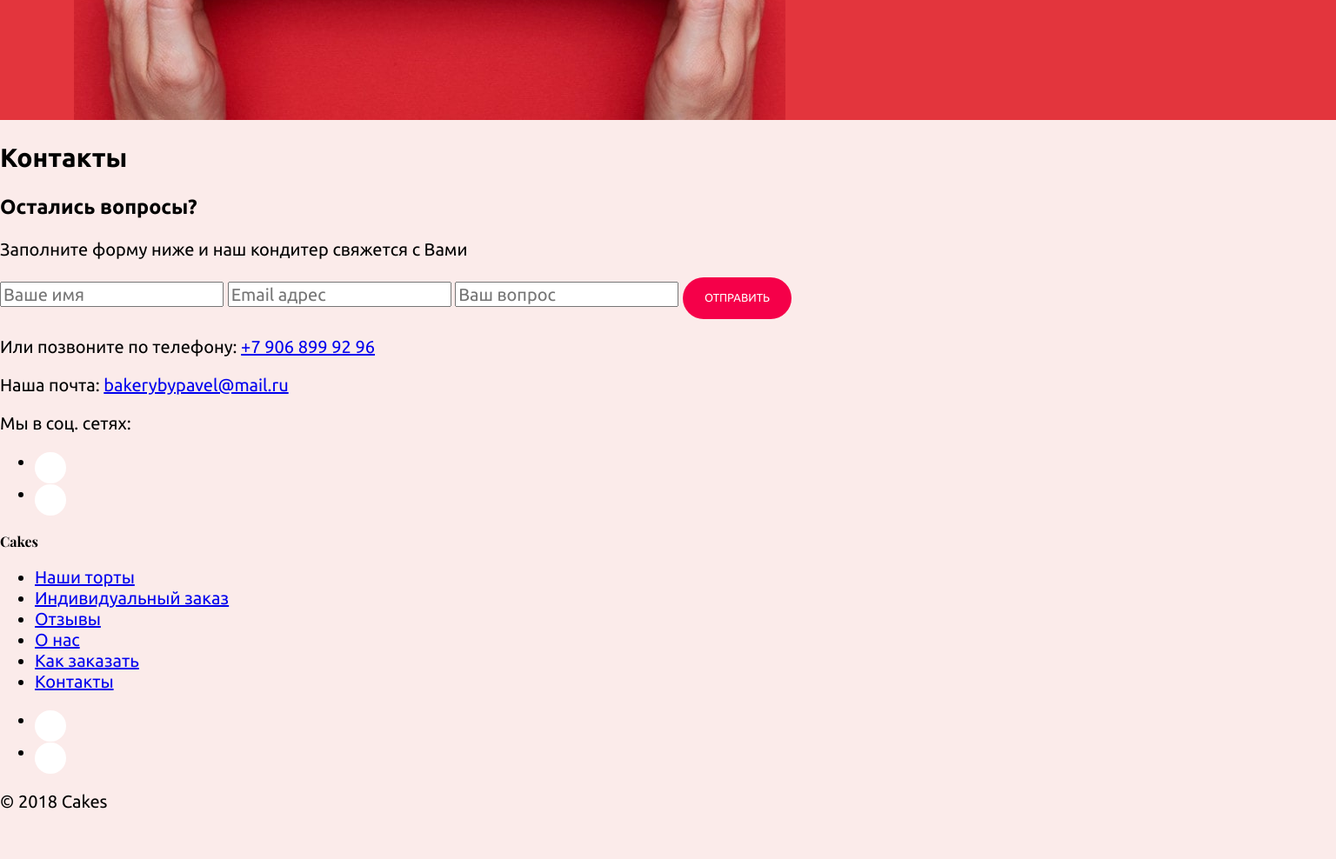
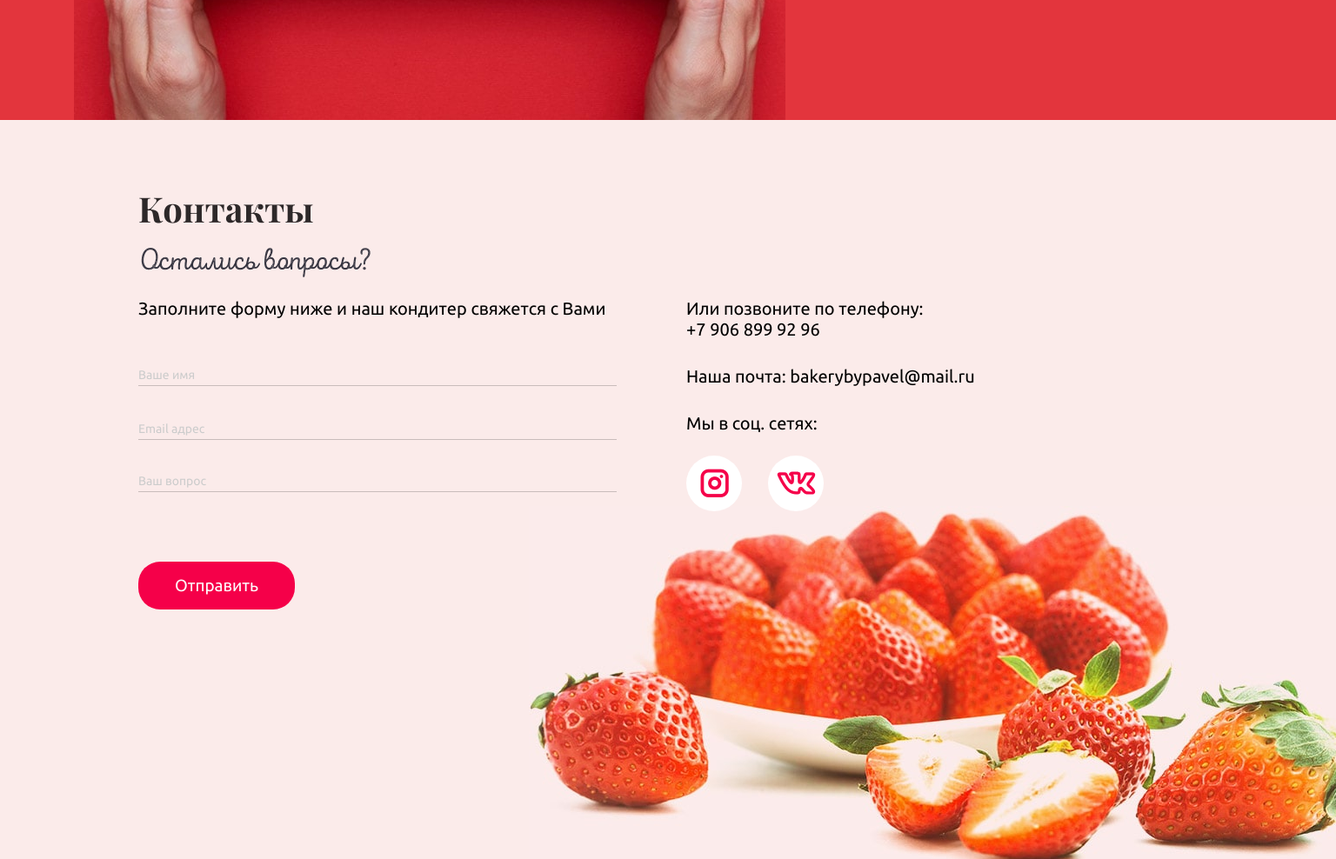
Before and after one commit to f0ll0wthewhiterabbit/custom-cakes, a plain HTML site: page index.html in a window 1536 px wide. Shown: the part 8220-9208 px from the top of the page at 87% size. Before the commit the page ends 9174 px from the top, so only its background shows below. Drawn offline with Linux system fonts and the light colour scheme; files whose address does not match are found by name; a web font is replaced by a local one.

Commit message:
Style contacts section

```diff
--- a/css/style.css
+++ b/css/style.css
@@ -2733,6 +2733,19 @@ img {
   font-size: 16px;
 }
 
+.social-links__item--large .social-links__link {
+  width: 64px;
+  height: 64px;
+}
+
+.social-links__item--large .social-links__link--instagram:before {
+  font-size: 31px;
+}
+
+.social-links__item--large .social-links__link--vk:before {
+  font-size: 25px;
+}
+
 /* advantages */
 .advantages {
   padding-top: 40px;
@@ -3111,6 +3124,7 @@ img {
 
   .order-instruction::before {
     position: absolute;
+    z-index: -1;
     bottom: 0;
     left: 50%;
 
@@ -3126,6 +3140,7 @@ img {
     background-repeat: no-repeat;
     background-position: center;
   }
+
   .order-instruction__container {
     padding: 55px 48px 65px 329px;
 
@@ -3163,6 +3178,7 @@ img {
   .order-instruction::before {
     display: none;
   }
+
   .order-instruction__container {
     min-width: 1366px;
     padding: 125px 74px 185px 830px;
@@ -3206,3 +3222,316 @@ img {
     font-size: 20px;
   }
 }
+
+/* contacts */
+.contacts__container {
+  max-width: 768px;
+  margin-right: auto;
+  margin-left: auto;
+  padding: 38px 20px 50px;
+}
+
+.contacts__title {
+  margin-top: 0;
+  margin-bottom: 15px;
+
+  text-align: center;
+}
+
+.contacts__subtitle {
+  margin-top: 0;
+  margin-bottom: 10px;
+
+  color: #32313d;
+
+  font-family: "IntroScriptR", cursive;
+  font-size: 22px;
+  font-weight: normal;
+  line-height: 1.2;
+}
+
+.contacts__instruction {
+  margin-top: 0;
+  margin-bottom: 8px;
+
+  color: #000000;
+
+  font-family: "Ubuntu", "Verdana", sans-serif;
+  font-size: 14px;
+  font-weight: normal;
+  font-style: normal;
+  line-height: 1.2;
+}
+
+.contacts__form {
+  margin-bottom: 30px;
+}
+
+.contacts__info {
+  margin-top: 0;
+  margin-bottom: 20px;
+
+  color: #000000;
+
+  font-family: "Ubuntu", "Verdana", sans-serif;
+  font-size: 14px;
+  font-weight: normal;
+  font-style: normal;
+  line-height: 1.2;
+}
+
+.contacts__info:last-of-type {
+  margin-bottom: 10px;
+}
+
+.contacts__link {
+  text-decoration: none;
+
+  color: #000000;
+
+  font-family: "Ubuntu", "Verdana", sans-serif;
+  font-size: 14px;
+  font-weight: normal;
+  font-style: normal;
+  line-height: 1.2;
+}
+
+.contacts__link:hover,
+.contacts__link:focus,
+.contacts__link:active {
+  text-decoration: underline;
+}
+
+.contacts__social-links {
+  display: flex;
+
+  margin: 0;
+
+  align-items: center;
+}
+
+.contacts__social-links-item {
+  margin-right: 30px;
+}
+
+.contacts__social-links-item:last-child {
+  margin-right: 0;
+}
+
+@media (min-width: 768px) {
+  .contacts {
+    position: relative;
+  }
+
+  .contacts::before {
+    position: absolute;
+    z-index: -1;
+    bottom: 0;
+    left: 50%;
+
+    display: block;
+
+    width: 586px;
+    height: 259px;
+
+    content: "";
+    transform: translateX(-60px);
+
+    background-image: url("/images/contacts-bg-tablet.jpg");
+    background-repeat: no-repeat;
+    background-position: center;
+  }
+
+  .contacts__container {
+    display: flex;
+
+    padding: 48px 48px 110px;
+
+    flex-wrap: wrap;
+  }
+
+  .contacts__title {
+    width: 100%;
+
+    text-align: left;
+  }
+
+  .contacts__subtitle {
+    width: 100%;
+    margin-bottom: 20px;
+  }
+
+  .contacts__form-wrapper {
+    width: 347px;
+    margin-right: 61px;
+  }
+
+  .contacts__instruction {
+    margin-bottom: 15px;
+    padding-right: 30px;
+  }
+
+  .contacts__form {
+    margin-bottom: 0;
+  }
+
+  .contacts__links-wrapper {
+    width: 264px;
+  }
+
+  .contacts__info:last-of-type {
+    margin-bottom: 20px;
+  }
+}
+
+@media (min-width: 1366px) {
+  .contacts::before {
+    width: 929px;
+    height: 416px;
+
+    transform: translateX(-160px);
+
+    background-image: url("/images/contacts-bg-desktop.jpg");
+  }
+
+  .contacts__container {
+    max-width: 1366px;
+    padding: 78px 74px 297px;
+  }
+
+  .contacts__title {
+    width: 100%;
+
+    text-align: left;
+  }
+
+  .contacts__subtitle {
+    margin-bottom: 22px;
+
+    font-size: 35px;
+  }
+
+  .contacts__form-wrapper {
+    width: 550px;
+    margin-right: 80px;
+  }
+
+  .contacts__instruction {
+    margin-bottom: 50px;
+    padding-right: 0;
+
+    font-size: 20px;
+  }
+
+  .contacts__links-wrapper {
+    width: 420px;
+  }
+
+  .contacts__info {
+    margin-bottom: 30px;
+
+    font-size: 20px;
+  }
+
+  .contacts__info:last-of-type {
+    margin-bottom: 25px;
+  }
+
+  .contacts__link {
+    font-size: 20px;
+  }
+}
+
+/* contact-form */
+.contact-form {
+  text-align: center;
+}
+
+.contact-form__input,
+.contact-form__textarea {
+  width: 100%;
+  padding: 15px 10px;
+
+  border: none;
+  border-radius: 3px;
+  background-color: #ffffff;
+
+  font-family: "Ubuntu", "Verdana", sans-serif;
+  font-size: 14px;
+  font-weight: normal;
+  font-style: normal;
+  line-height: 1.2;
+}
+
+.contact-form__input {
+  height: 50px;
+  margin-bottom: 10px;
+}
+
+.contact-form__textarea {
+  height: 120px;
+  margin-bottom: 20px;
+}
+
+.contact-form__input--question {
+  display: none;
+}
+
+.contact-form__input::placeholder,
+.contact-form__textarea::placeholder {
+  color: #cccccc;
+}
+
+.contact-form__submit {
+  width: 180px;
+
+  text-transform: capitalize;
+
+  font-size: 14px;
+}
+
+@media (min-width: 768px) {
+  .contact-form {
+    text-align: left;
+  }
+
+  .contact-form__textarea {
+    margin-bottom: 30px;
+  }
+
+  .contact-form__submit {
+    width: 160px;
+  }
+}
+
+@media (min-width: 1366px) {
+  .contact-form__input,
+  .contact-form__textarea {
+    padding: 5px 0;
+
+    border-bottom: 1px solid #c9bcbb;
+    border-radius: 0;
+    background-color: transparent;
+  }
+
+  .contact-form__input {
+    height: 25px;
+    margin-bottom: 35px;
+  }
+
+  .contact-form__input--question {
+    display: block;
+
+    margin-bottom: 80px;
+  }
+
+  .contact-form__textarea {
+    display: none;
+  }
+
+  .contact-form__submit {
+    width: 180px;
+
+    font-size: 19px;
+  }
+}
--- a/index.html
+++ b/index.html
@@ -684,10 +684,11 @@
       </section>
 
       <section class="contacts">
-        <h2 class="contacts__title">Контакты</h2>
+        <div class="contacts__container">
+          <h2 class="contacts__title section-title">Контакты</h2>
           <h3 class="contacts__subtitle">Остались вопросы?</h3>
           <div class="contacts__form-wrapper">
-          <p class="contacts__info">
+            <p class="contacts__instruction">
               Заполните форму ниже и наш кондитер свяжется с Вами
             </p>
             <form class="contacts__form contact-form">
@@ -705,10 +706,15 @@
               />
               <input
                 type="text"
-              class="contact-form__input"
+                class="contact-form__input contact-form__input--question"
+                name="question"
+                placeholder="Ваш вопрос"
+              />
+              <textarea
+                class="contact-form__textarea"
                 name="message"
                 placeholder="Ваш вопрос"
-            />
+              ></textarea>
               <button class="contact-form__submit button" type="submit">
                 Отправить
               </button>
@@ -728,13 +734,24 @@
               >
             </p>
             <p class="contacts__info">Мы в соц. сетях:</p>
-          <div class="contacts__social-links social-links">
-            <ul class="social-links__list">
-              <li class="social-links__item social-links__item--large">
-                <a href="#" class="social-links__link">Мы в Инстаграме</a>
+            <ul class="contacts__social-links social-links">
+              <li
+                class="social-links__item social-links__item--large contacts__social-links-item"
+              >
+                <a
+                  href="#"
+                  class="social-links__link social-links__link--instagram icon-instagram"
+                  >Павел в Инстаграме</a
+                >
               </li>
-              <li class="social-links__item social-links__item--large">
-                <a href="#" class="social-links__link">Мы в Вконтакте</a>
+              <li
+                class="social-links__item social-links__item--large contacts__social-links-item"
+              >
+                <a
+                  href="#"
+                  class="social-links__link social-links__link--vk icon-vk"
+                  >Павел в Вконтакте</a
+                >
               </li>
             </ul>
           </div>
```
Also changed, not shown: images/contacts-bg-desktop.jpg (added), images/contacts-bg-tablet.jpg (added), images/contacts-bg.jpg (deleted). Lines whose indentation alone changed are shown as unchanged.
